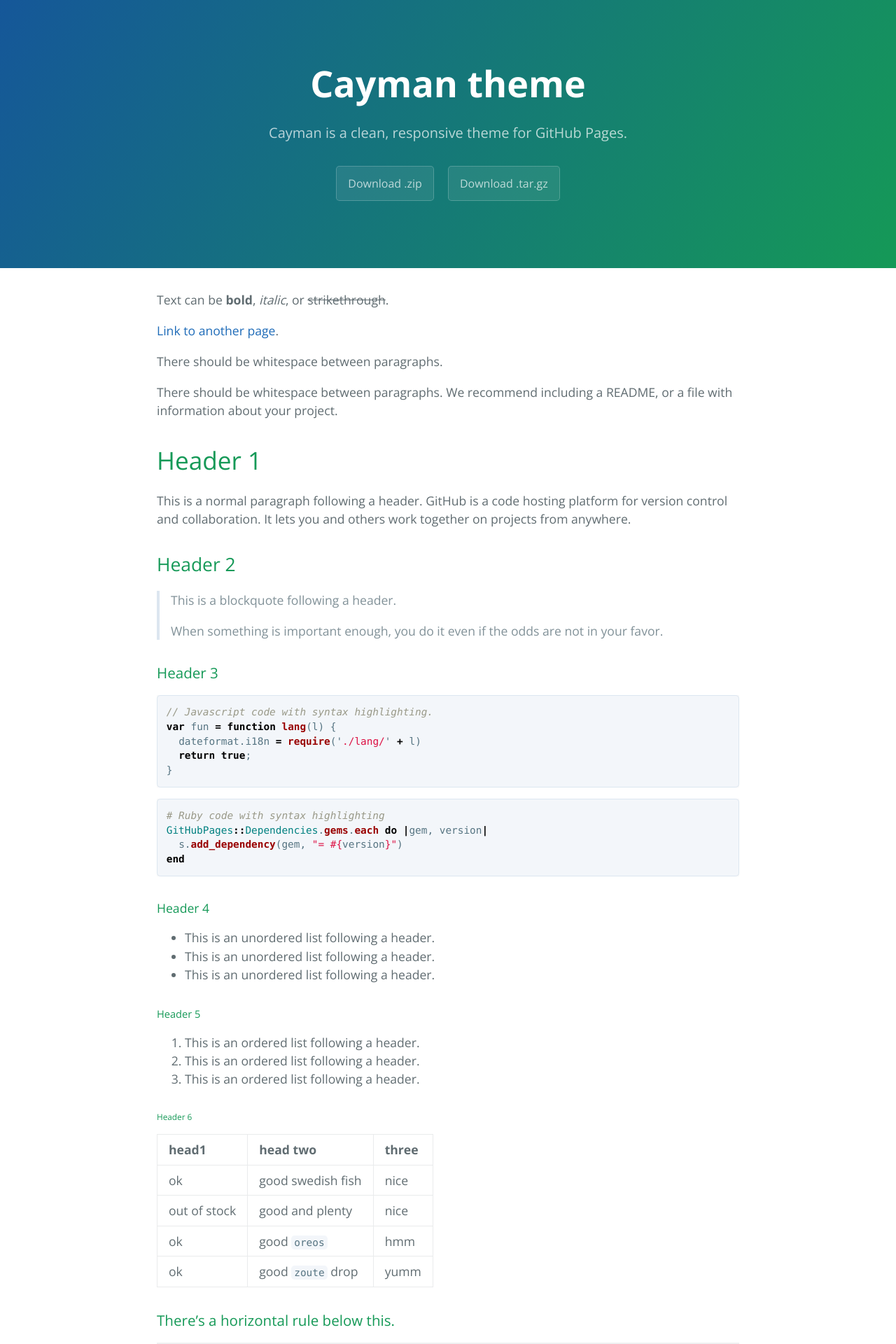
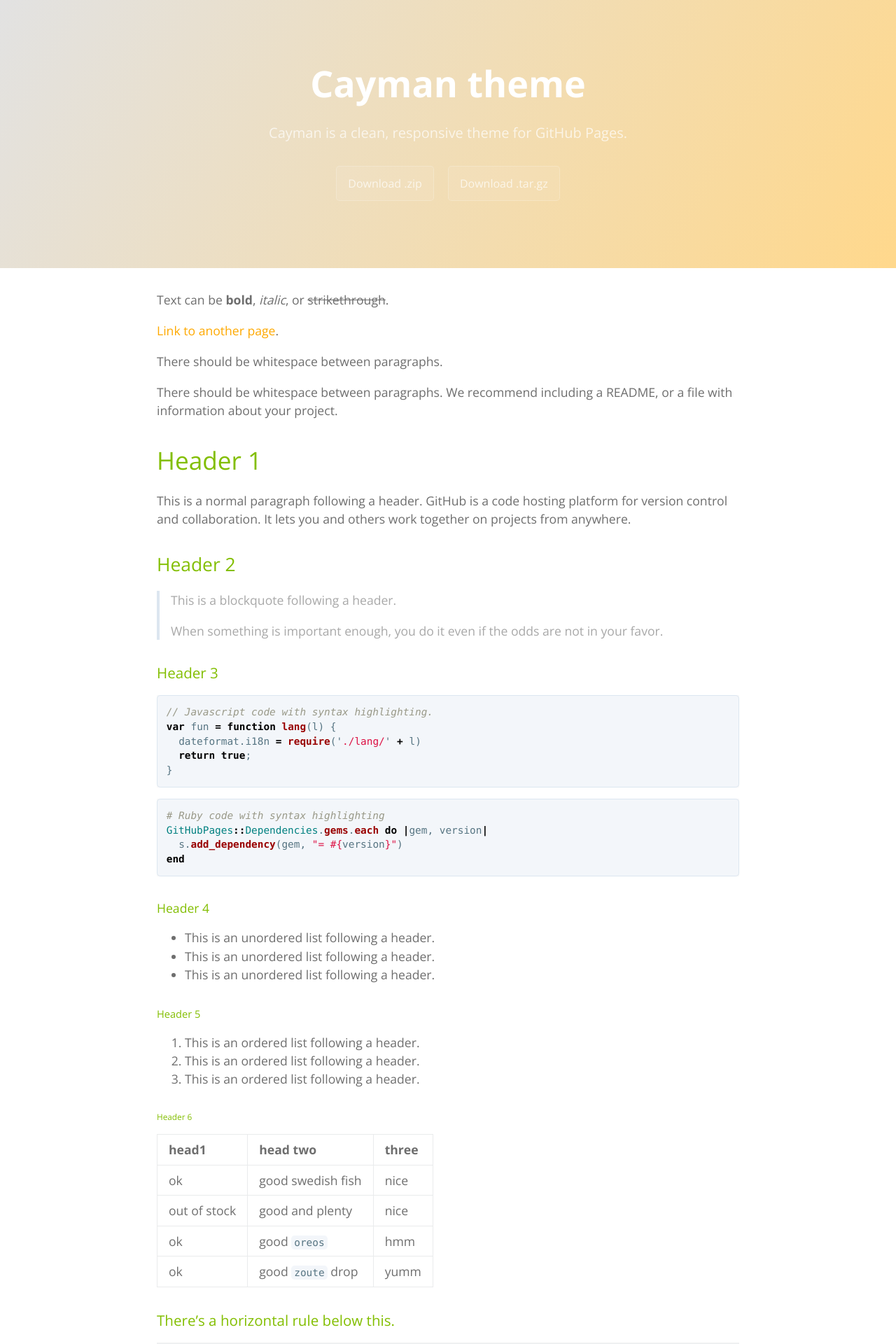
Before and after one commit to FragMAX/fragmax.github.io, a Jekyll site: the page built from index.md, in a window 1280 px wide. Shown: the top 1920 px of the page at 70% size. Built offline with Jekyll 4.4.1, drawn with Linux system fonts in a browser that asks for light colours.

Commit message:
color update

```diff
--- a/_sass/variables.scss
+++ b/_sass/variables.scss
@@ -4,14 +4,14 @@ $medium-breakpoint: 42em !default;
 
 // Headers
 $header-heading-color: #fff !default;
-$header-bg-color: #159957 !default;
-$header-bg-color-secondary: #155799 !default;
+$header-bg-color: #ffd88c !default;
+$header-bg-color-secondary: #e2e2e2 !default;
 
 // Text
-$section-headings-color: #159957 !default;
-$body-text-color: #606c71 !default;
-$body-link-color: #1e6bb8 !default;
-$blockquote-text-color: #819198 !default;
+$section-headings-color: #82be00 !default;
+$body-text-color: #6e6e6e !default;
+$body-link-color: #fea901 !default;
+$blockquote-text-color: #a8a8a8 !default;
 
 // Code
 $code-bg-color: #f3f6fa !default;
```
